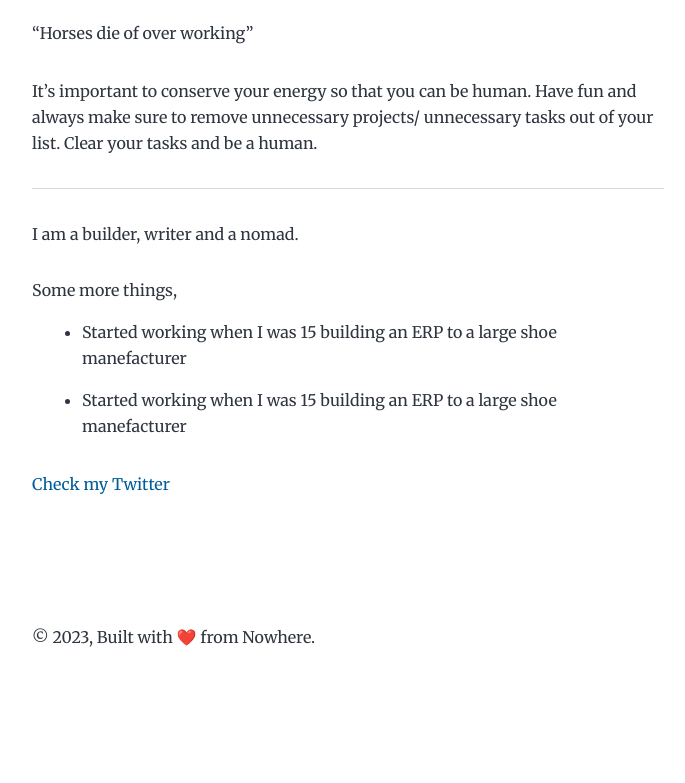
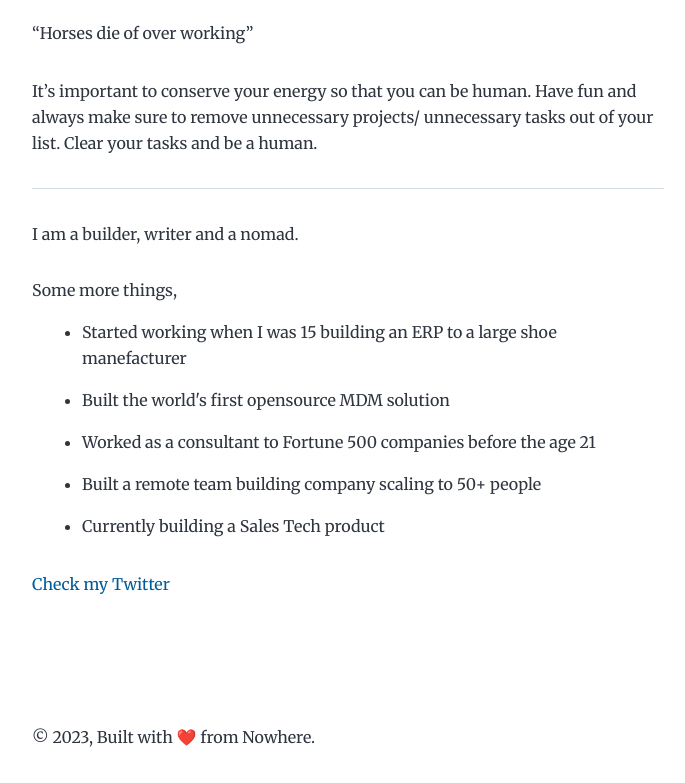
Before and after one commit to dulichan/webpage, a Gatsby site: page /new-beginnings/ in a window 1280 px wide. Shown: the part 6541-7324 px from the top of the page, without its empty margins (292-977 px from the left). Before the commit the page ends 7254 px from the top, so only its background shows below. Built offline with nearby package versions, Linux system fonts and the light colour scheme; Gatsby itself is replaced by a stand-in of ours.

Commit message:
* Updated more information

```diff
--- a/content/blog/new-beginnings/index.md
+++ b/content/blog/new-beginnings/index.md
@@ -1,7 +1,7 @@
 ---
 title: Exploration of Stillness
 date: "2023-10-29T22:40:32.169Z"
-description: This is a custom description for SEO and Open Graph purposes, rather than the default generated excerpt. Simply add a description field to the frontmatter.
+description: I am listening to the book of Ryan Holiday on Stillness and realized that it's an exploration I have to make.
 ---
 
 I am listening to the book of Ryan Holiday on Stillness and realized that it's an exploration I have to make.
--- a/gatsby-config.js
+++ b/gatsby-config.js
@@ -16,7 +16,10 @@ module.exports = {
       test: "helo",
       more: [
         `Started working when I was 15 building an ERP to a large shoe manefacturer`,
-        `Started working when I was 15 building an ERP to a large shoe manefacturer`
+        `Built the world's first opensource MDM solution`,
+        `Worked as a consultant to Fortune 500 companies before the age 21`,
+        `Built a remote team building company scaling to 50+ people`,
+        `Currently building a Sales Tech product`
       ]
     },
     description: `Essays. Startups. Travels.`,
```
